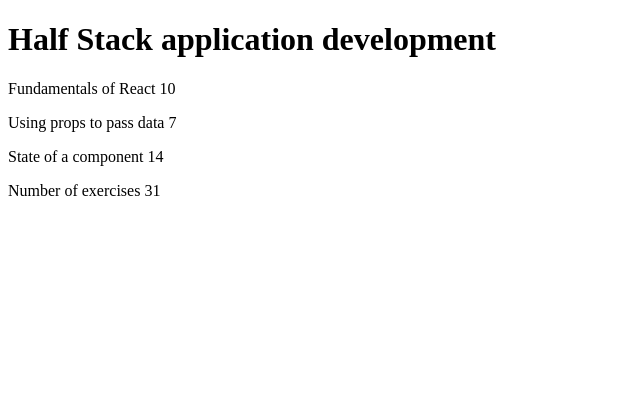
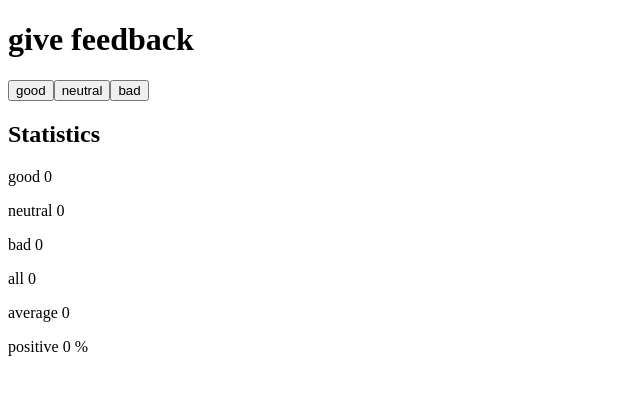
Before and after one commit to sachindra-001/FullStackOpenCourse, a React (Vite) app in the folder part1/: page / in a window 1280 px wide. Shown: the top 394 px of the page, without its empty margins (0-640 px from the left). Built offline with nearby package versions, Linux system fonts and the light colour scheme.

Commit message:
completed exercise 1.7

```diff
--- a/part1/src/App.jsx
+++ b/part1/src/App.jsx
@@ -1,41 +1,35 @@
-import Header from "./Header.jsx";
-import Content from "./Content.jsx";
-import Total from "./Total.jsx";
+import { useState } from "react";
 
 const App = () => {
-  const course = {
-    name: "Half Stack application development",
-    Part: [
-      {
-        part1: "Fundamentals of React",
-        exercises1: 10,
-      },
-      {
-        part2: "Using props to pass data",
-        exercises2: 7,
-      },
-      {
-        part3: "State of a component",
-        exercises3: 14,
-      },
-    ],
-  };
+  const [good, setGood] = useState(0);
+  const [neutral, setNeutral] = useState(0);
+  const [bad, setBad] = useState(0);
+
+  // Calculate values for statistics
+  const total = good + neutral + bad;
+
+  // To avoid division by zero when the app starts, we can use a conditional
+  const average = total === 0 ? 0 : (good - bad) / total;
+  const positivePercentage = total === 0 ? 0 : (good / total) * 100;
+
   return (
     <div>
-      <Header course={course.name} />
-      <Content
-        part1={course.Part[0]}
-        part2={course.Part[1]}
-        part3={course.Part[2]}
-      />
-      <Total
-        exercises1={course.Part[0].exercises1}
-        exercises2={course.Part[1].exercises2}
-        exercises3={course.Part[2].exercises3}
-      />
+      <h1>give feedback</h1>
+      <button onClick={() => setGood(good + 1)}>good</button>
+      <button onClick={() => setNeutral(neutral + 1)}>neutral</button>
+      <button onClick={() => setBad(bad + 1)}>bad</button>
+
+      <h2>Statistics</h2>
+      <p>good {good}</p>
+      <p>neutral {neutral}</p>
+      <p>bad {bad}</p>
+
+      {/* New statistics below */}
+      <p>all {total}</p>
+      <p>average {average}</p>
+      <p>positive {positivePercentage} %</p>
     </div>
   );
-  const { counter } = props;
-  return <div>{counter}</div>;
 };
+
 export default App;
--- a/part1/src/Content.jsx
+++ /dev/null
@@ -1,17 +0,0 @@
-const Part = (props) => {
-  return (
-    <p>
-      {props.part} {props.exercises}
-    </p>
-  );
-};
-const Content = (props) => {
-  return (
-    <div>
-      <Part part={props.part1.part1} exercises={props.part1.exercises1} />
-      <Part part={props.part2.part2} exercises={props.part2.exercises2} />
-      <Part part={props.part3.part3} exercises={props.part3.exercises3} />
-    </div>
-  );
-};
-export default Content;
--- a/part1/src/Header.jsx
+++ /dev/null
@@ -1,4 +0,0 @@
-const Header = (props) => {
-  return <h1>{props.course}</h1>;
-};
-export default Header;
--- a/part1/src/Total.jsx
+++ /dev/null
@@ -1,9 +0,0 @@
-const Total = (props) => {
-  return (
-    <p>
-      Number of exercises{" "}
-      {props.exercises1 + props.exercises2 + props.exercises3}
-    </p>
-  );
-};
-export default Total;
--- a/part1/src/main.jsx
+++ b/part1/src/main.jsx
@@ -1,5 +1,7 @@
 import { StrictMode } from "react";
 import ReactDOM from "react-dom/client";
+
+ReactDOM.createRoot(document.getElementById("root")).render(<App />);
 // import { createRoot } from "react-dom/client";
 
 import App from "./App.jsx";
@@ -8,15 +10,3 @@
 //     <App />
 //   </StrictMode>
 // );
-
-let counter = 1;
-
-const root = ReactDOM.createRoot(document.getElementById("root"));
-const refresh = () => {
-  root.render(<App counter={counter} />);
-};
-refresh();
-counter += 1;
-refresh();
-counter += 1;
-refresh();
```
